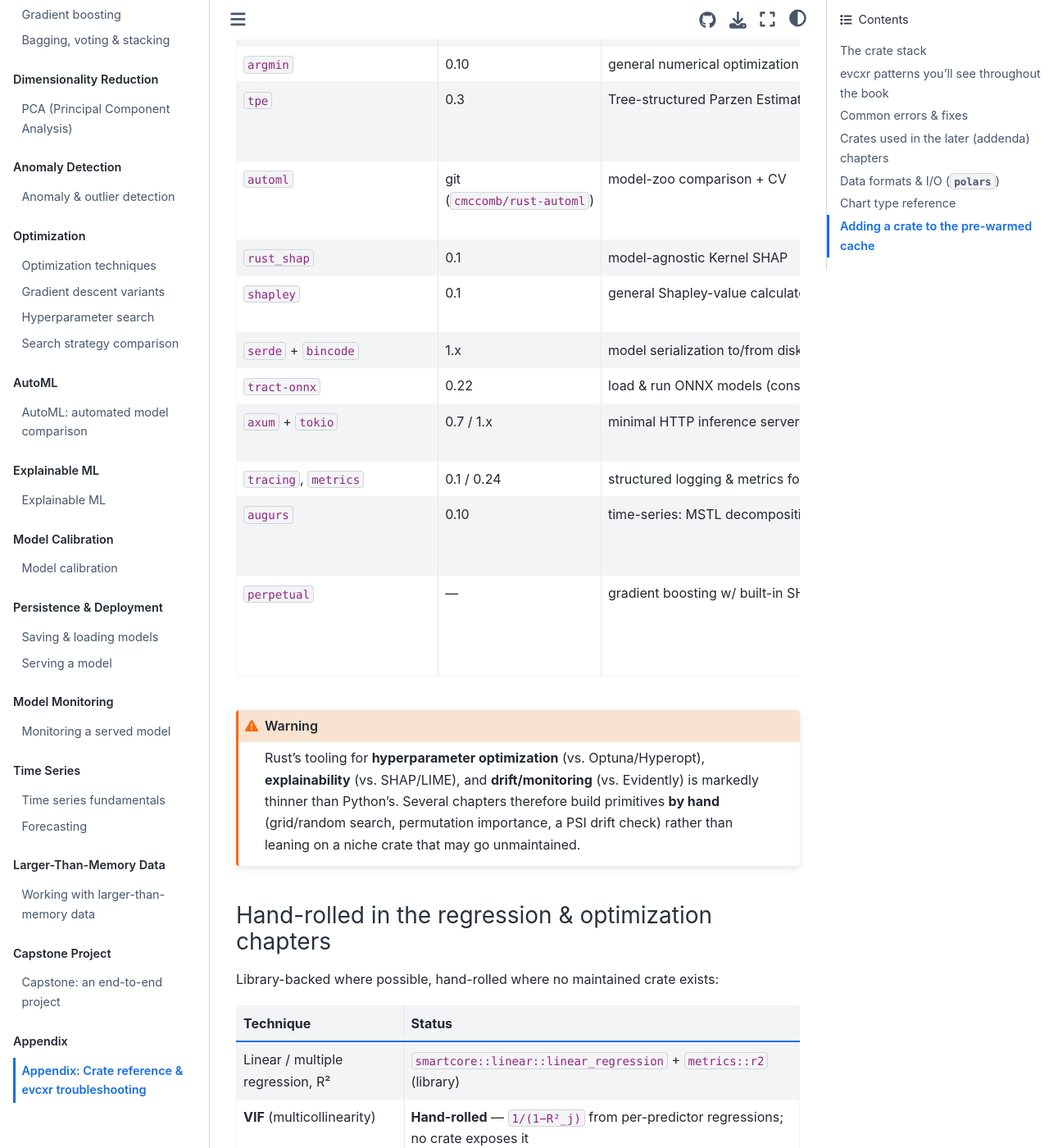
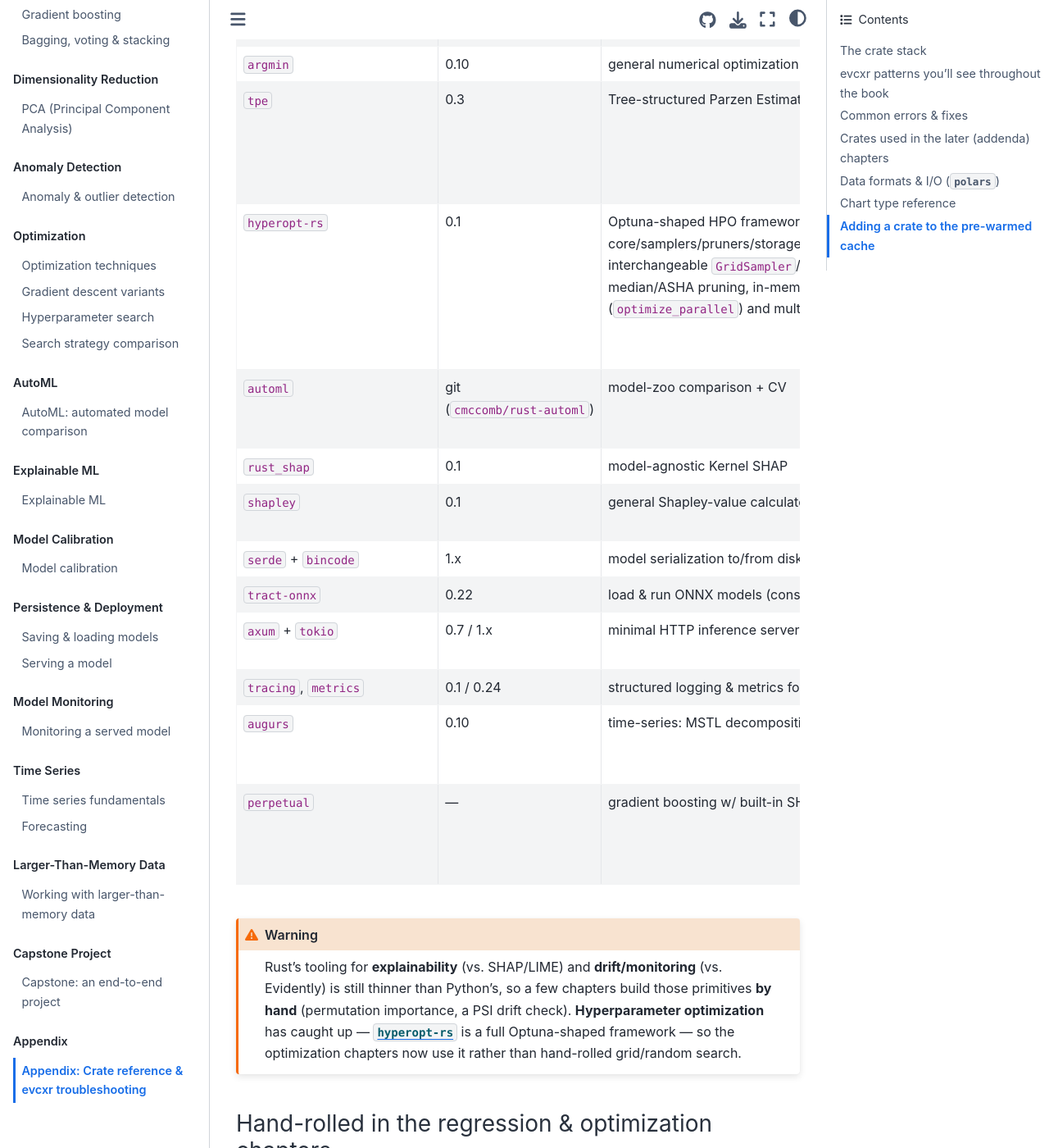
Before and after one commit to mi7plus/rust-ml-guide, a Jupyter Book: the page built from book/appendix/crate-reference.md, in a window 1280 px wide and 1400 px high, scrolled down 5526 px. Shown: the whole window at 82% size. Built offline with Jupyter Book 1.0.4 settings and Sphinx 7.4.7 and the Sphinx Book theme 1.1.4, drawn with Linux system fonts in a browser that asks for light colours.

Commit message:
Use hyperopt-rs for the hyperparameter-optimization chapters
Replace the hand-rolled grid/random loops and the raw tpe ask/tell loop with
the hyperopt-rs framework (0.1.1), an Optuna-shaped define-by-run HPO API:

- 05b-optimization/hyperparameter-search: three Studies (GridSampler /
  RandomSampler / TpeSampler) over one define-by-run objective — only the
  sampler changes. Random/TPE use a 15-trial budget so TPE's modelling engages
  past its random-startup phase (at 11 trials it was indistinguishable from
  random).
- 05b-optimization/search-strategy-comparison: same three Studies; the best-so-
  far curve is a running-min over study.trials(); plotters chart unchanged.
- appendix/crate-reference.md: add the hyperopt-rs row, reframe the tpe row, and
  update the HPO maturity warning (Rust now has a full Optuna-shaped framework).

Both chapters verified green in the evcxr kernel.

Co-Authored-By: Claude Opus 4.8 <noreply@anthropic.com>

````diff
--- a/book/appendix/crate-reference.md
+++ b/book/appendix/crate-reference.md
@@ -107,7 +107,8 @@ on them.
 | `rayon` | 1.x | data parallelism (`par_iter`) for parallel grid search / bootstrap; also used *inside* `smartcore`'s random forests | Solid, ubiquitous |
 | `imbalance-rs` | 0.5 | imbalanced-data resampling — `Smote` + `Adasyn`, Borderline/SVM/KMeans-SMOTE, `SmoteNc` (mixed numeric+categorical), under-samplers, combined `SmoteEnn`/`SmoteTomek`; a port of Python's `imbalanced-learn` | Newer but real & maintained; **built on `ndarray` 0.16** — use only where `linfa` (0.15) isn't also loaded (the ETL chapter's SMOTE step). Plain `Smote` interpolates every column, so use `SmoteNc` for one-hot/ordinal features |
 | `argmin` | 0.10 | general numerical optimization | Solid, actively maintained |
-| `tpe` | 0.3 | Tree-structured Parzen Estimator (Bayesian HPO) | **Focused single-algorithm crate, not a full HPO framework** |
+| `tpe` | 0.3 | Tree-structured Parzen Estimator (Bayesian HPO) | Focused single-algorithm crate; now used *through* `hyperopt-rs`'s `TpeSampler` rather than directly |
+| `hyperopt-rs` | 0.1 | Optuna-shaped HPO framework (facade over hyperopt-core/samplers/pruners/storage): define-by-run `Study` + `trial.suggest_*`, interchangeable `GridSampler`/`RandomSampler`/`TpeSampler`/`CmaEsSampler`, median/ASHA pruning, in-memory + SQLite storage, local-parallel (`optimize_parallel`) and multi-machine distributed execution | Newer, single-author; the first full HPO *framework* in Rust (vs. Optuna). Pure Rust — pulls `tpe` + bundled SQLite via `rusqlite`, no system libraries needed |
 | `automl` | git (`cmccomb/rust-automl`) | model-zoo comparison + CV | **git-only, smaller scope than auto-sklearn/TPO; active dev** |
 | `rust_shap` | 0.1 | model-agnostic Kernel SHAP | **Early-stage (0.1.x)** |
 | `shapley` | 0.1 | general Shapley-value calculator (not ML-specific) | **Early-stage; conceptual building block** |
@@ -119,11 +120,13 @@ on them.
 | `perpetual` | — | gradient boosting w/ built-in SHAP/PDP | **Unavailable here — requires nightly Rust; excluded from this stable image** |
 
 ```{warning}
-Rust's tooling for **hyperparameter optimization** (vs. Optuna/Hyperopt),
-**explainability** (vs. SHAP/LIME), and **drift/monitoring** (vs. Evidently)
-is markedly thinner than Python's. Several chapters therefore build primitives
-**by hand** (grid/random search, permutation importance, a PSI drift check)
-rather than leaning on a niche crate that may go unmaintained.
+Rust's tooling for **explainability** (vs. SHAP/LIME) and **drift/monitoring**
+(vs. Evidently) is still thinner than Python's, so a few chapters build those
+primitives **by hand** (permutation importance, a PSI drift check).
+**Hyperparameter optimization** has caught up —
+[`hyperopt-rs`](https://crates.io/crates/hyperopt-rs) is a full Optuna-shaped
+framework — so the optimization chapters now use it rather than hand-rolled
+grid/random search.
 ```
 
 ### Hand-rolled in the regression & optimization chapters
````
Also changed, not shown: book/05b-optimization/hyperparameter-search.ipynb, book/05b-optimization/search-strategy-comparison.ipynb.
